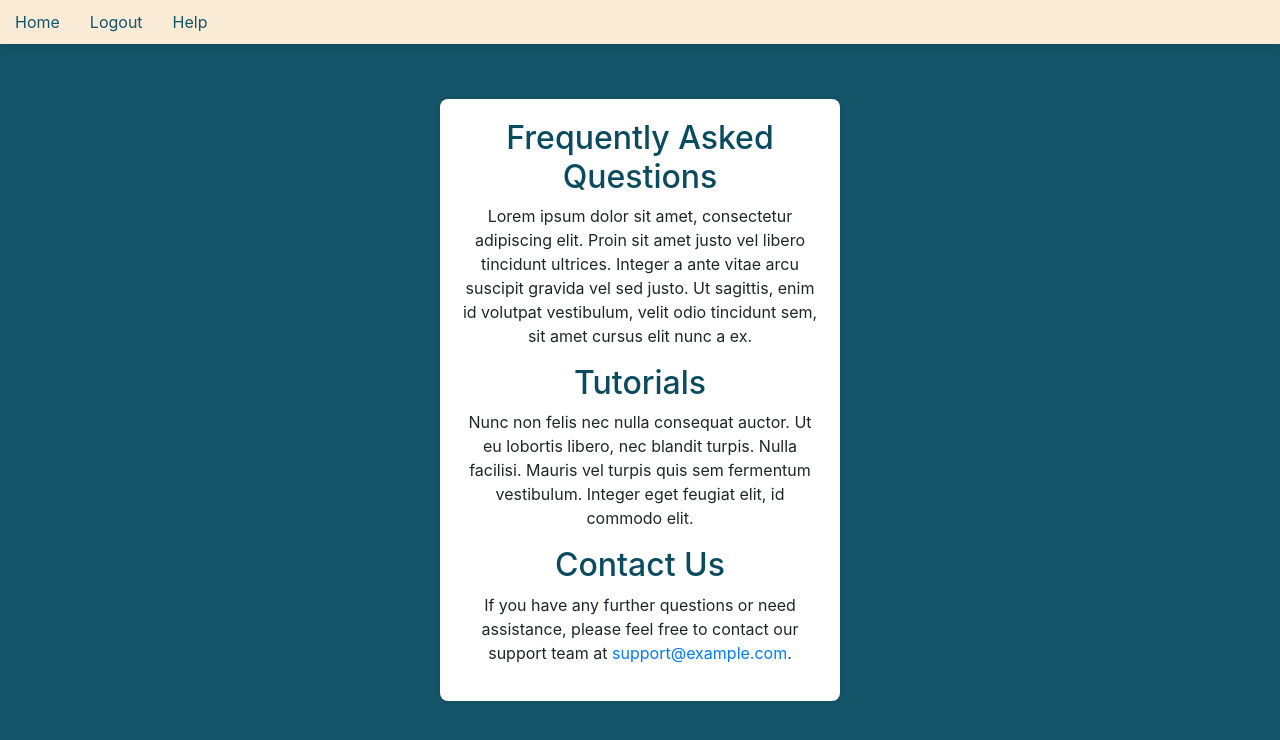
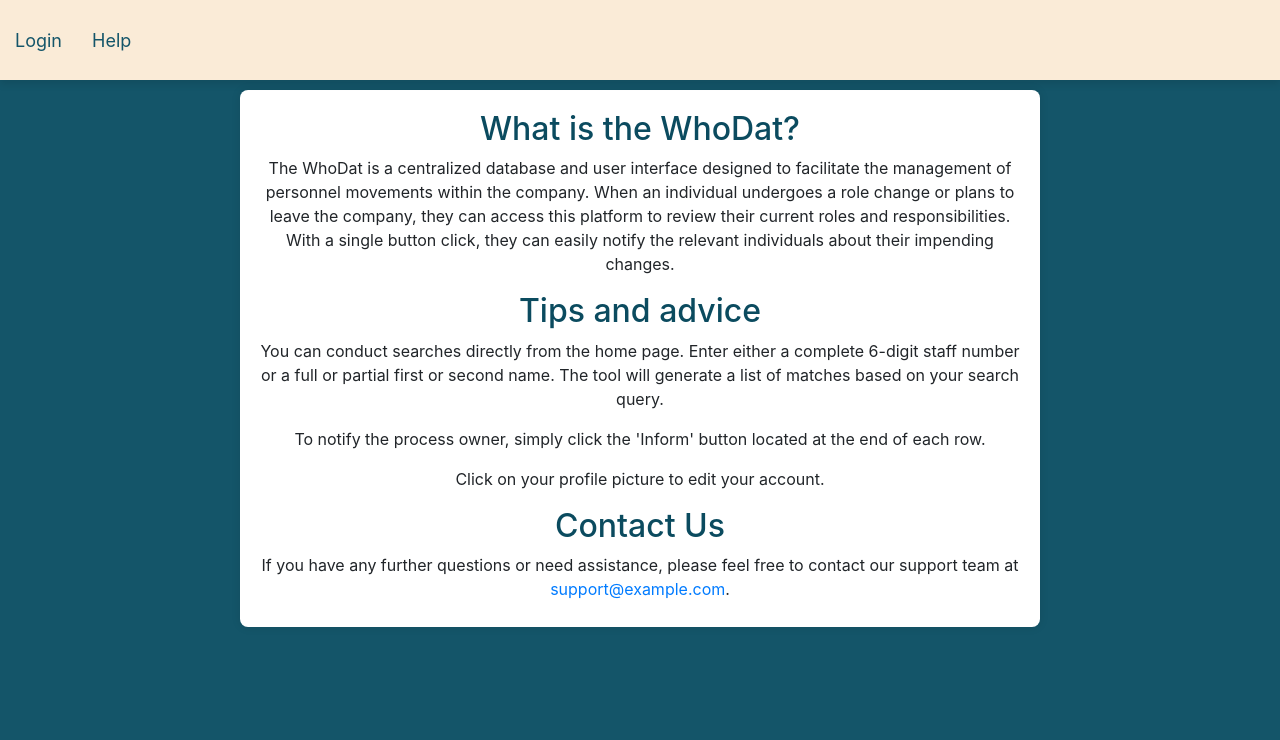
Before and after one commit to TerribleTony/WhoDat2, a Flask app: page /help in a window 1280 px wide. Shown: the top 740 px of the page. Run offline with Flask 3, Linux system fonts and the light colour scheme; some libraries are stand-ins or nearby versions.

Commit message:
Version 2

```diff
--- a/website/Static/styles.css
+++ b/website/Static/styles.css
@@ -2,13 +2,12 @@
     font-family: Arial, sans-serif;
     background-color:#145569;
     margin: 0;
+    padding: 0;
     justify-content: center;
     display: flex;
     align-items: center;
     height: 100vh;
-    padding: auto;
 }
-
 
 
 .login-container {
@@ -17,9 +16,12 @@
     padding: 20px;
     border-radius: 8px;
     box-shadow: 0 0 10px rgba(0, 0, 0, 0.1);
-    width: 400px; /* Adjust the width as needed */
+    width: 400px;
     text-align: center;
+    max-width: 95%;
 }
+
+
 
 
 input {
@@ -29,7 +31,8 @@ input {
     box-sizing: border-box;
 }
 
-button .login-container .registration-container{
+button.login-container
+button.registration-container{
     width: 100%;
     padding: 10px;
     background-color: #007bff;
@@ -43,15 +46,42 @@ button:hover {
     background-color: #0056b3;
 }
 
+.results-container{
+    background-color: #fff;
+    padding: 20px;
+    border-radius: 8px;
+    box-shadow: 0 0 10px rgba(0, 0, 0, 0.1);
+    width: 800px;
+    max-width: 95%;
+    text-align: center;
+    top: 90px;
+    padding-bottom: 10px;
+    position: absolute;
+}
+
 .registration-container {
-    background-color: #fff;
+    background-color:rgb(255, 255, 255);
     padding: 20px;
     border-radius: 8px;
     box-shadow: 0 0 10px rgba(0, 0, 0, 0.1);
     width: 400px;
     text-align: center;
-    margin-top: 50px;
+    top: 90px;
+    position: absolute;
+    box-shadow: 0 0 10px rgba(0, 255, 0, 0);
+    max-width: 95%;
 }
+
+.registration-container.glow {
+    /* Increase the shadow spread and make it more opaque when the 'glow' class is added */
+    box-shadow: 0 0 20px rgba(255, 255, 255, 0.9);
+}
+
+.registration-container input:not([type="file"]) {
+    height: 30px;
+    box-sizing: border-box;
+}
+
 
 h1 {
     margin: 0;
@@ -61,9 +91,13 @@ h1 {
 h2 {
     color: #0b4b5f;
 }
+h4 {
+    color: #0b4b5f;
+}
+
 
 .search-container {
-    background-color: #fff;
+    background-color: rgb(255, 255, 255);
     padding: 20px;
     border-radius: 8px;
     box-shadow: 0 0 10px rgba(0, 0, 0, 0.1);
@@ -79,15 +113,73 @@ nav {
     left: 0;
     width: 100%;
     box-shadow: 0 4px 8px rgba(0, 0, 0, 0.1);
+    height: 80px;
+    display: flex;
+    align-items: center;
+    z-index: 999;
   }
 
   nav a {
     color: #145569;
     text-decoration: none;
     margin: 0 15px;
-    ;
+    font-size:18px;
+
   }
 
   nav a:hover {
     text-decoration: underline;
   }
+
+
+table {
+    width: 100%;
+    border-collapse: collapse;
+    margin-bottom: 20px;
+    overflow-y: scroll;
+}
+
+th, td {
+    border: 1px solid #ddd;
+    padding: 8px;
+    text-align: left;
+}
+
+th {
+    background-color: #f2f2f2;
+}
+
+.back-button {
+    float: right;
+    margin-top: -20px;
+    margin-right: -20px;
+    background-color: #4CAF50;
+    color: white;
+    padding: 5px 10px;
+    border: none;
+    border-radius: 5px;
+    cursor: pointer;
+}
+
+.back-button:hover {
+    background-color: #45a049;
+}
+
+.user-profile {
+    width: 60px;
+    height: 60px;
+
+    border-radius: 50%;
+    margin: 0px 30px 0px 30px;
+    display:block;
+    align-items: center;
+}
+
+
+.rounded-circle{
+    width: 100%;
+    height: 100%;
+    object-fit: cover;
+    border-radius: 50%;
+
+}
--- a/website/__init__.py
+++ b/website/__init__.py
@@ -8,7 +8,8 @@ DB_NAME = "database.db"
 
 
 def create_app():
-    app = Flask(__name__)
+    app = Flask(__name__, static_folder='Static')
+    UPLOAD_FOLDER = 'Static/uploads'
     app.config['SECRET_KEY'] = 'allalongthewatchtower'
     app.config['SQLALCHEMY_DATABASE_URI'] = f'sqlite:///{DB_NAME}'
     db.init_app(app)
--- a/website/templates/base.html
+++ b/website/templates/base.html
@@ -27,10 +27,23 @@
     </head>
     <body>
       <nav class="nav">
-        <a href="home">Home</a>
-        <a href="logout">Logout</a>
-        <a href="help">Help</a>
+        {%  if 'staffnumber' in session %}
+          <div class="user-profile">
+            <a href="{{ url_for('views.editprofile') }}" title="{{ 'Edit my profile' }}">
+              <img src="{{ url_for('static', filename='uploads/' + session.get('profile_picture', 'default.png')) }}" alt="{{ 'Current user: ' + session.get('name') }}" class="rounded-circle">
+            </a>
+          </div>
+          <a href="{{ url_for('views.home') }}">Home</a>
+          <a href="{{ url_for('auth.logout') }}">Logout</a>
+        {% else %}
+          <a href="{{ url_for('auth.login') }}">Login</a>
+        {% endif %}
+        <a href="{{ url_for('views.help') }}">Help</a>
+        {% if 'admin' in session %}
+          <a href="{{ url_for('views.admin') }}">Admin</a>
+        {% endif %}
       </nav>
+
 
       {% with messages = get_flashed_messages(with_categories=true) %} {% if
         messages %} {% for category, message in messages %} {% if category ==
--- a/website/templates/help.html
+++ b/website/templates/help.html
@@ -1,19 +1,27 @@
 {% extends "base.html" %}
 {% block title %}Help{% endblock %}
 {% block content %}
-<div class="search-container">
-    <h2>Frequently Asked Questions</h2>
+<div class="results-container">
+    <h2>What is the WhoDat?</h2>
     <p>
-        Lorem ipsum dolor sit amet, consectetur adipiscing elit. Proin sit amet justo vel libero tincidunt ultrices.
-        Integer a ante vitae arcu suscipit gravida vel sed justo. Ut sagittis, enim id volutpat vestibulum, velit odio
-        tincidunt sem, sit amet cursus elit nunc a ex.
+        The WhoDat is a centralized database and user interface designed to facilitate the management of personnel
+        movements within the company. When an individual undergoes a role change or plans to leave the company,
+        they can access this platform to review their current roles and responsibilities. With a single button click,
+        they can easily notify the relevant individuals about their impending changes.
     </p>
 
-    <h2>Tutorials</h2>
+    <h2>Tips and advice</h2>
     <p>
-        Nunc non felis nec nulla consequat auctor. Ut eu lobortis libero, nec blandit turpis. Nulla facilisi.
-        Mauris vel turpis quis sem fermentum vestibulum. Integer eget feugiat elit, id commodo elit.
+        You can conduct searches directly from the home page. Enter either a complete 6-digit staff number or a full or
+         partial first or second name. The tool will generate a list of matches based on your search query.
     </p>
+    <p>
+        To notify the process owner, simply click the 'Inform' button located at the end of each row.
+    </p>
+    <p>
+        Click on your profile picture to edit your account.
+    </p>
+
 
     <h2>Contact Us</h2>
     <p>
--- a/website/templates/home.html
+++ b/website/templates/home.html
@@ -3,7 +3,7 @@
 {% block content %}
 <div class="search-container">
     <h2>Search Staff</h2>
-    <form action="/home" method="post">
+    <form action="{{ url_for('views.results') }}" method="post">
         <label for="staffInput">Enter Staff Name or ID:</label>
         <input type="text" id="staffInput" name="staffInput" required>
         <br>
--- a/website/templates/login.html
+++ b/website/templates/login.html
@@ -5,7 +5,7 @@
 <div class="login-container">
     <h2>Login</h2>
     <form action="login" method="post">
-        <label for="username">Username:</label>
+        <label for="username">Staff Number:</label>
         <input type="text" id="username" name="username" required>
 
         <label for="password">Password:</label>
--- a/website/views.py
+++ b/website/views.py
@@ -1,9 +1,28 @@
-from flask import Blueprint, redirect, render_template, request, session, url_for, flash
-from sqlalchemy import create_engine, MetaData, select, table
-import pyodbc
-from sqlalchemy.orm import sessionmaker
-from website.models import Adc
+from flask import Blueprint, app, redirect, render_template, request, session, url_for, flash, current_app
+from sqlalchemy import or_
+from sqlalchemy.orm import aliased
+from website.models import Adc, Role, Webtool, Task, Roletype, Tasktype, User
+from . import db
+from werkzeug.utils import secure_filename
+
+import webbrowser
+import os
+
 views = Blueprint('views', __name__)
+
+
+def admin_required(route_function):
+    def wrapper(*args, **kwargs):
+        if 'admin' in session:
+            return route_function(*args, **kwargs)
+        else:
+            # Redirect to the login page
+            flash('you are not an admin', category='error')
+            return redirect(url_for('view.home'))
+
+    # Set the name of the wrapper function
+    wrapper.__name__ = route_function.__name__
+    return wrapper
 
 
 def login_required(route_function):
@@ -20,61 +39,227 @@ def login_required(route_function):
     return wrapper
 
 
+@views.route('/admin', methods=['GET', 'POST'])
+@login_required
+@admin_required
+def admin():
+    admins = User.query.filter_by(admin=True).all()
+    users = User.query.all()
+
+    return render_template('admin.html', data1=admins, users=users)
+
+
+@views.route('/add_admin', methods=['GET', 'POST'])
+@login_required
+@admin_required
+def add_admin():
+    if request.method == 'POST':
+        selected_user_id = request.form.get('people')
+        selected_user = User.query.get(selected_user_id)
+
+        # Check if the selected user exists
+        if selected_user:
+            # Perform the logic to add admin privileges to the selected user
+            selected_user.admin = True
+            db.session.commit()
+            flash(selected_user.first_name + ' ' + selected_user.last_name +
+                  ' is now an admin.', category='success')
+        else:
+            flash('Selected user not found.', category='error')
+
+        # Redirect to the admin page or any other appropriate page
+        return redirect(url_for('views.admin'))
+
+    # Fetch all users from the User table
+    users = User.query.all()
+
+    return render_template('add_admin.html', users=users)
+
+
+@views.route('/remove_admin/<int:user_id>', methods=['POST'])
+@login_required
+@admin_required
+def remove_admin(user_id):
+    user = User.query.get(user_id)
+
+    if user:
+        if user.staffnumber == '803409':
+            flash('on does not simply, remove Tony as admin', category='error')
+        else:
+            user.admin = False
+            db.session.commit()
+            flash('Admin privileges removed successfully', category='success')
+    else:
+        flash('User not found', category='error')
+
+    return redirect(url_for('views.admin'))
+
+
 @views.route('/home', methods=['GET', 'POST'])
 @login_required
 def home():
-    if request.method == 'POST':
-        print('post request')
-        #    Define the connection string for SQL Server
-        conn_str = (
-            r"mssql+pyodbc://"
-            r"DESKTOP-DL6VN7O\SQLEXPRESS/"
-            r"WhoDat?driver=ODBC+Driver+17+for+SQL+Server"
-        )
-        print(conn_str)
-        # Create an engine for SQL Server
-        sql_server_engine = create_engine(conn_str)
-
-        # Create an engine for SQLite
-        sqlite_db_path = "sqlite:///D:/WhoDat2/instance/database.db"
-        sqlite_engine = create_engine(sqlite_db_path)
-
-        # Reflect SQL Server tables
-        metadata = MetaData()
-        metadata.reflect(bind=sql_server_engine)
-
-        # Create SQLite tables
-        metadata.create_all(bind=sqlite_engine)
-
-        # Create a session for SQL Server
-        Session = sessionmaker(bind=sql_server_engine)
-        sql_server_session = Session()
-
-        # Create a session for SQLite
-        Session = sessionmaker(bind=sqlite_engine)
-        sqlite_session = Session()
-
-        # Copy data from SQL Server to SQLite
-        for table in metadata.sorted_tables:
-            data = sql_server_session.execute(select([table])).fetchall()
-            sqlite_session.execute(table.insert().values(data))
-
-        # Commit changes
-        sqlite_session.commit()
-
-        # Close sessions
-        sql_server_session.close()
-        sqlite_session.close()
-
-        return request(url_for('views.results'))
+    # if request.method == 'POST':
+    # return redirect(url_for('views.results'))
     return render_template("home.html")
 
 
+@views.route('/update_profile', methods=['POST'])
+def update_profile():
+    staffnumber = session.get('staffnumber')
+    user = User.query.filter_by(staffnumber=staffnumber).first()
+
+    # Update user profile based on the submitted form data
+    user.first_name = request.form.get('first_name')
+    user.last_name = request.form.get('last_name')
+    user.email = request.form.get('email')
+
+    # Handle profile picture update if applicable
+    if 'profile_picture' in request.files:
+        profile_picture = request.files['profile_picture']
+        if profile_picture.filename != '':
+            # Handle the file upload as needed, save it to the server or cloud storage, update user.profile_picture, etc.
+            user.profile_picture = save_profile_picture(profile_picture)
+            session['profile_picture'] = user.profile_picture
+            # Commit the changes to the database
+    db.session.commit()
+
+    flash('Profile updated successfully!', 'success')
+
+    # Redirect back to the editprofile page or wherever you want after the update
+    return redirect(url_for('views.editprofile'))
+
+
+# page load event for edit profile
+@views.route('/editprofile', methods=['GET'])
+@login_required
+def editprofile():
+    staffnumber = session.get('staffnumber')
+    edit_user = User.query.filter_by(staffnumber=staffnumber).first()
+
+    return render_template("editprofile.html", edit_user=edit_user)
+
+
 @views.route('/results', methods=['GET', 'POST'])
+@login_required
 def results():
-    return render_template("results.html")
+    if request.method == 'POST':
+        staff_input = request.form.get('staffInput')
+        if staff_input and staff_input.isdigit() and len(staff_input) == 6:
+            staffnumber_param = request.form.get('staffInput')
+
+            wtadc_alias = aliased(Adc, name='wtadc_alias')
+            taskadc_alias = aliased(Adc, name='taskadc_alias')
+            roleadc_alias = aliased(Adc, name='roleadc_alias')
+
+            data2 = db.session.query(
+                taskadc_alias.firstname + ' ' + taskadc_alias.secondname,
+                Task.staffnumber,
+                Tasktype.tasktype,
+                Webtool.toolname,
+                wtadc_alias.firstname + ' ' + wtadc_alias.secondname
+            ).join(Tasktype, Task.tasktypeid == Tasktype.id
+                   ).join(taskadc_alias, Task.staffnumber == taskadc_alias.staffnumber
+                          ).join(wtadc_alias, Webtool.ownerstaffnumber == wtadc_alias.staffnumber
+                                 ).join(Webtool, Task.webtoolid == Webtool.id
+                                        ).filter(Task.staffnumber == staffnumber_param).all()
+
+            data1 = db.session.query(
+                roleadc_alias.firstname + ' ' + roleadc_alias.secondname,
+                Role.staffnumber,
+                Roletype.rolename,
+                Webtool.toolname,
+                wtadc_alias.firstname + ' ' + wtadc_alias.secondname
+            ).join(Roletype, Role.roleId == Roletype.id
+                   ).join(roleadc_alias, Role.staffnumber == roleadc_alias.staffnumber
+                          ).join(Webtool, Role.webtoolid == Webtool.id
+                                 ).join(wtadc_alias, Webtool.ownerstaffnumber == wtadc_alias.staffnumber
+                                        ).filter(Role.staffnumber == staffnumber_param).all()
+            if not results:
+                return render_template('no_results_template.html')
+            return render_template('results.html', data2=data2, data1=data1)
+        else:
+            staffname_param = request.form.get('staffInput')
+
+            wtadc_alias = aliased(Adc, name='wtadc_alias')
+            taskadc_alias = aliased(Adc, name='taskadc_alias')
+            roleadc_alias = aliased(Adc, name='roleadc_alias')
+
+            data2 = db.session.query(
+                taskadc_alias.firstname + ' ' + taskadc_alias.secondname,
+                Task.staffnumber,
+                Tasktype.tasktype,
+                Webtool.toolname,
+                wtadc_alias.firstname + ' ' + wtadc_alias.secondname
+            ).join(Tasktype, Task.tasktypeid == Tasktype.id
+                   ).join(taskadc_alias, Task.staffnumber == taskadc_alias.staffnumber
+                          ).join(wtadc_alias, Webtool.ownerstaffnumber == wtadc_alias.staffnumber
+                                 ).join(Webtool, Task.webtoolid == Webtool.id
+                                        ).filter(or_(
+                                            taskadc_alias.firstname.like(
+                                                f"%{staffname_param}%"),
+                                            taskadc_alias.secondname.like(
+                                                f"%{staffname_param}%")
+                                        )).all()
+
+            data1 = db.session.query(
+                roleadc_alias.firstname + ' ' + roleadc_alias.secondname,
+                Role.staffnumber,
+                Roletype.rolename,
+                Webtool.toolname,
+                wtadc_alias.firstname + ' ' + wtadc_alias.secondname
+            ).join(Roletype, Role.roleId == Roletype.id
+                   ).join(roleadc_alias, Role.staffnumber == roleadc_alias.staffnumber
+                          ).join(Webtool, Role.webtoolid == Webtool.id
+                                 ).join(wtadc_alias, Webtool.ownerstaffnumber == wtadc_alias.staffnumber
+                                        ).filter(or_(
+                                            roleadc_alias.firstname.like(
+                                                f"%{staffname_param}%"),
+                                            roleadc_alias.secondname.like(
+                                                f"%{staffname_param}%")
+                                        )).all()
+            if not results:
+                return render_template('no_results_template.html')
+            return render_template('results.html', data2=data2, data1=data1)
+    else:
+        return render_template('results.html')
+
+# open email to demo what email would be sent.
+
+
+def open_email_template(subject, body):
+    mailto_url = f"mailto:?subject={subject}&body={body}"
+    webbrowser.open(mailto_url)
+
+
+def save_profile_picture(file):
+    if file:
+        # Get the current app's root path
+        app_root = current_app.root_path
+
+        # Specify the folder where you want to save profile pictures
+        upload_folder = os.path.join(app_root, 'static', 'uploads')
+
+        # Ensure the folder exists; create it if not
+        os.makedirs(upload_folder, exist_ok=True)
+
+        # Use secure_filename to generate a secure version of the filename
+        filename = secure_filename(file.filename)
+
+        # Save the file to the designated folder
+        file.save(os.path.join(upload_folder, filename))
+
+        # Return the filename or the full path if needed
+        return filename
+
+    # Return None if no file is provided
+    return None
 
 
 @views.route('/help')
 def help():
     return render_template("help.html")
+
+
+@views.route('/test')
+def test():
+    return render_template("test.html")
```
Also changed, not shown: website/auth.py (+37 -27 lines), website/models.py (+8 -24 lines), website/templates/admin.html (added, +55 -0 lines), website/templates/editprofile.html (added, +66 -0 lines), website/templates/results.html (+73 -1 lines), instance/database.db, website/Static/img/not-with-ten-thousand-men-could-you-do-this-boromir.gif (added), website/Static/uploads/Quimbert.jpeg (added), website/Static/uploads/corporate_woman.jpeg (added), website/Static/uploads/default.jpg (added), website/Static/uploads/my_mug.PNG (added), website/email.py (added).
